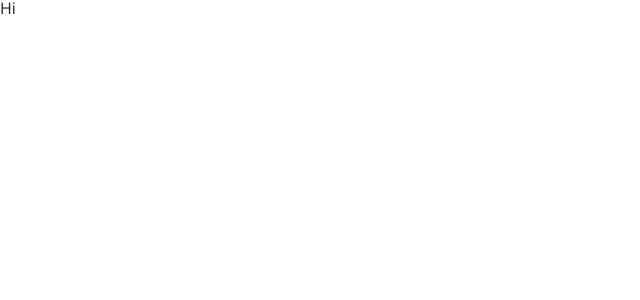
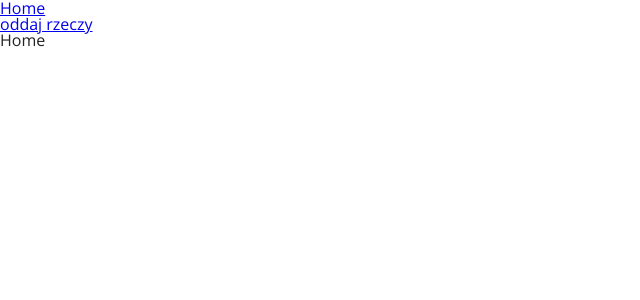
Before and after one commit to agataurbanska9/giveaway-website, a React (Create React App) app: page / in a window 1280 px wide. Shown: the top 300 px of the page, without its empty margins (0-640 px from the left). Built offline with nearby package versions, Linux system fonts and the light colour scheme.

Commit message:
routing /Home

```diff
--- a/src/App.js
+++ b/src/App.js
@@ -1,9 +1,38 @@
 import React from 'react';
+import {Home} from './components/Home'
+import {OddajRzeczy} from "./components/OddajRzeczy";
+import {
+    HashRouter,
+    Switch,
+    Route,
+    Link,
+    NavLink
+} from 'react-router-dom';
+
 
 function App() {
   return (
     <div className="App">
-      Hi
+      <HashRouter>
+          <div>
+              <ul>
+                  <li><Link to='/'>Home</Link></li>
+                  <li><Link to='/oddaj-rzeczy'>oddaj rzeczy</Link></li>
+                  {/*<li><Link to='/logowanie'>logowanie</Link></li>*/}
+                  {/*<li><Link to='/rejestracja'>rejestracja</Link></li>*/}
+                  {/*<li><Link to='/wylogowano'>wylogowano</Link></li>*/}
+              </ul>
+          </div>
+
+          <Switch>
+              <Route exact path='/' component={Home}/>
+              <Route exact path='/oddaj-rzeczy' component={OddajRzeczy}/>
+              {/*<Route exact path='/logowanie' component={Logowanie}/>*/}
+              {/*<Route exact path='/rejestracja' component={Rejestracja}/>*/}
+              {/*<Route exact path='/wylogowano' component={Wylogowano}/>*/}
+          </Switch>
+
+      </HashRouter>
     </div>
   );
 }
--- /dev/null
+++ b/src/components/Home.js
@@ -0,0 +1,5 @@
+import React from 'react';
+
+export function Home() {
+    return <h1>Home</h1>;
+}
--- /dev/null
+++ b/src/components/OddajRzeczy.js
@@ -0,0 +1,5 @@
+import React from 'react';
+
+export function OddajRzeczy() {
+    return <h1>Komponent OddajRzeczy</h1>;
+}
--- a/src/scss/main.scss
+++ b/src/scss/main.scss
@@ -1,4 +1,3 @@
-
 //generic
 @import "generic/reset";
 
--- a/src/scss/settings/_colors.scss
+++ b/src/scss/settings/_colors.scss
@@ -0,0 +1,5 @@
+$color-base: #F0F1F1;
+$color-complementary: #FAD648;
+$color-shade-first: #3C3C3C;
+$color-shade-second: #5E5322;
+$color-shade-third: #737373;
```
Also changed, not shown: src/scss/elements/_all.scss (line endings or trailing spaces).
